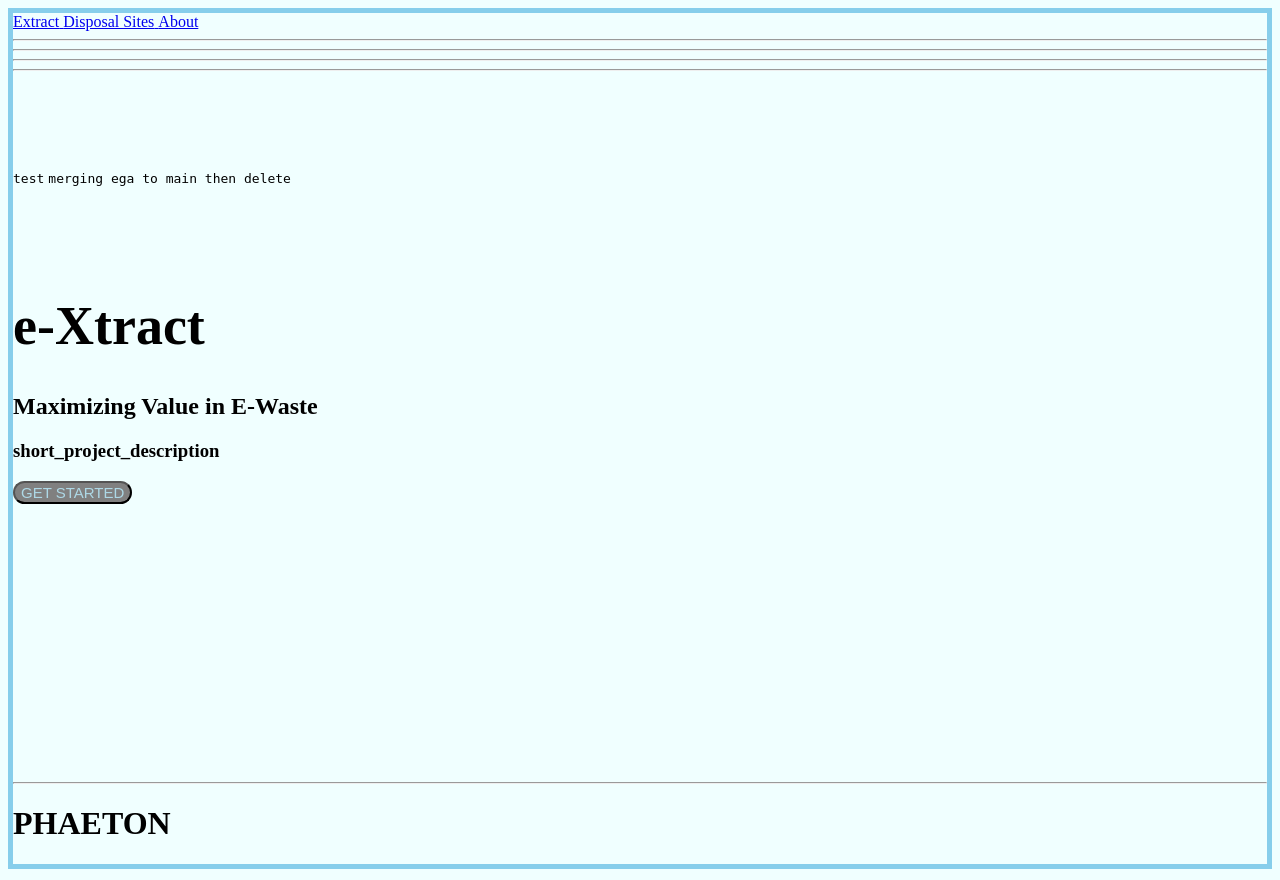
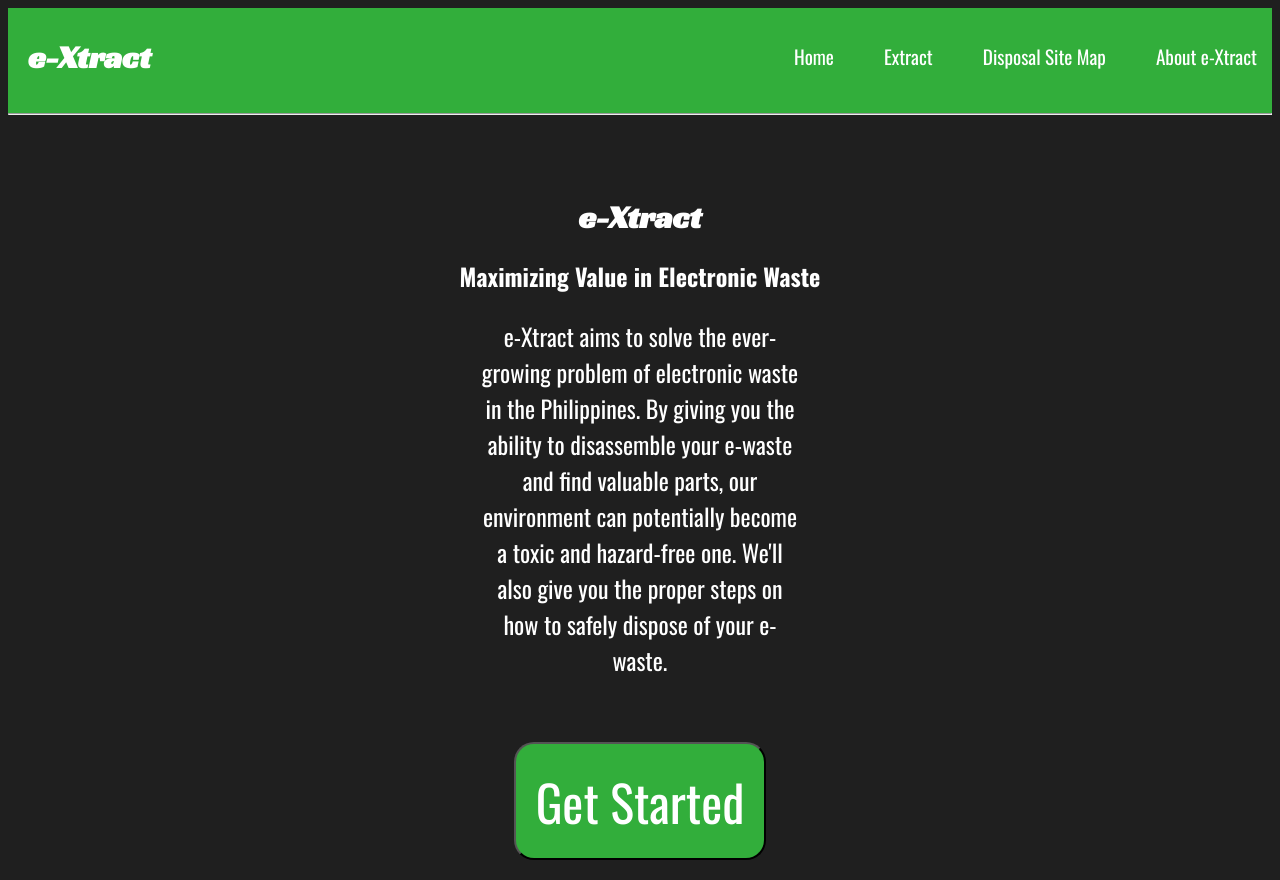
Before and after one commit to Ervzs/e-Xtract, a Flask app: page / in a window 1280 px wide. Run offline with Flask 3, Linux system fonts and the light colour scheme.

Commit message:
Added base.html & chatbot.html; home.html revamped

```diff
--- /dev/null
+++ b/templates/base.html
@@ -0,0 +1,16 @@
+<!DOCTYPE html>
+<html lang="en">
+<head>
+    <meta charset="UTF-8">
+    <meta name="viewport" content="width=device-width, initial-scale=1.0">
+    <link rel="icon" type="image/jpg" href="images/favicon.jpg">
+    <link rel="stylesheet" href="static/styles.css">
+    <link rel="preconnect" href="https://fonts.googleapis.com">
+    <link rel="preconnect" href="https://fonts.gstatic.com" crossorigin>
+    <link href="https://fonts.googleapis.com/css2?family=Oswald:wght@200..700&family=Racing+Sans+One&display=swap" rel="stylesheet">
+    {% block head %}{% endblock %}
+</head>
+<body>
+    {% block body %}{% endblock %}
+</body>
+</html>
--- a/templates/home.html
+++ b/templates/home.html
@@ -1,71 +1,34 @@
-<!DOCTYPE html>
-<html lang="en">
-<head>
-    <meta charset="UTF-8">
-    <meta name="viewport" content="width=device-width, initial-scale=1.0">
-    <link rel="stylesheet" href="static/test.css">
+{% extends 'base.html' %}
+
+{% block head %}
     <title>e-Xtract</title>
-</head>
-<body>
-    <div style="display: inline;">
+{% endblock %}
 
-        <a href = "{{ url_for('extract.upload') }}"
-        target="_blank"><div style="display: inline;">Extract</div> </a>
-
-        <a href = "{{ url_for('dispose.disposal_route') }}"
-        target="_blank"><div style="display: inline;">Disposal Sites</div> </a>
-
-        <a href = "{{ url_for('views.about') }}"
-        target="_blank"><div style="display: inline;">About</div> </a>
-
+{% block body %}
+<header>
+    <div class="header-container">
+        <h1 id="title_h1">e-Xtract</h1>
+        <nav class="navbar">
+            <ul>
+                <li><a href="">Home</a></li>
+                <li><a href="">Extract</a></li>
+                <li><a href="">Disposal Site Map</a></li>
+                <li><a href="">About e-Xtract</a></li>
+            </ul>
+        </nav>
     </div>
     <hr>
-    <hr>
-    <hr>
-    <hr>
+</header>
 
-
-    <br>
-    <br>
-    <br>
-    <br>
-    <br>
-    <tt>test</tt>
-    <tt>merging ega to main then delete</tt>
-    <br>
-    <br>
-    <br>
-    <br>
-    <br>
-
-    <h1 style="font-size: 54px;">e-Xtract</h1>
-    <h2>Maximizing Value in E-Waste</h2>
-    <h3>short_project_description</h3>
-    <a href = "get_started.html">
-        <button style = "font-size: 15px; background-color: gray; color: lightblue; border-radius: 15px">
-            GET STARTED
-        </button>
-    </a>
-
-    <br>
-    <br>
-    <br>
-    <br>
-    <br>
-    <br>
-    <br>
-    <br>
-    <br>
-    <br>
-    <br>
-    <br>
-    <br>
-    <br>
-    <br>
-    <br>
-
-    <hr>
-    <h1>PHAETON</h1>
-
-</body>
-</html>
+<main>
+    <h1 id="title_main">e-Xtract</h1>
+    <h2>Maximizing Value in Electronic Waste</h2>
+    <p class="main_paragraphs">e-Xtract aims to solve the ever-growing problem of
+        electronic waste in the Philippines. By giving you
+        the ability to disassemble your e-waste and find valuable
+        parts, our environment can potentially become a toxic and hazard-free
+        one. We'll also give you the proper steps on how to safely dispose of your e-waste.
+    </p>
+    <button id="main_button"><a href="{{ url_for('extract.chatbot') }}">Get Started</a></button>
+</main>
+{% endblock %}
```
Also changed, not shown: templates/chatbot.html (added, +38 -0 lines).
